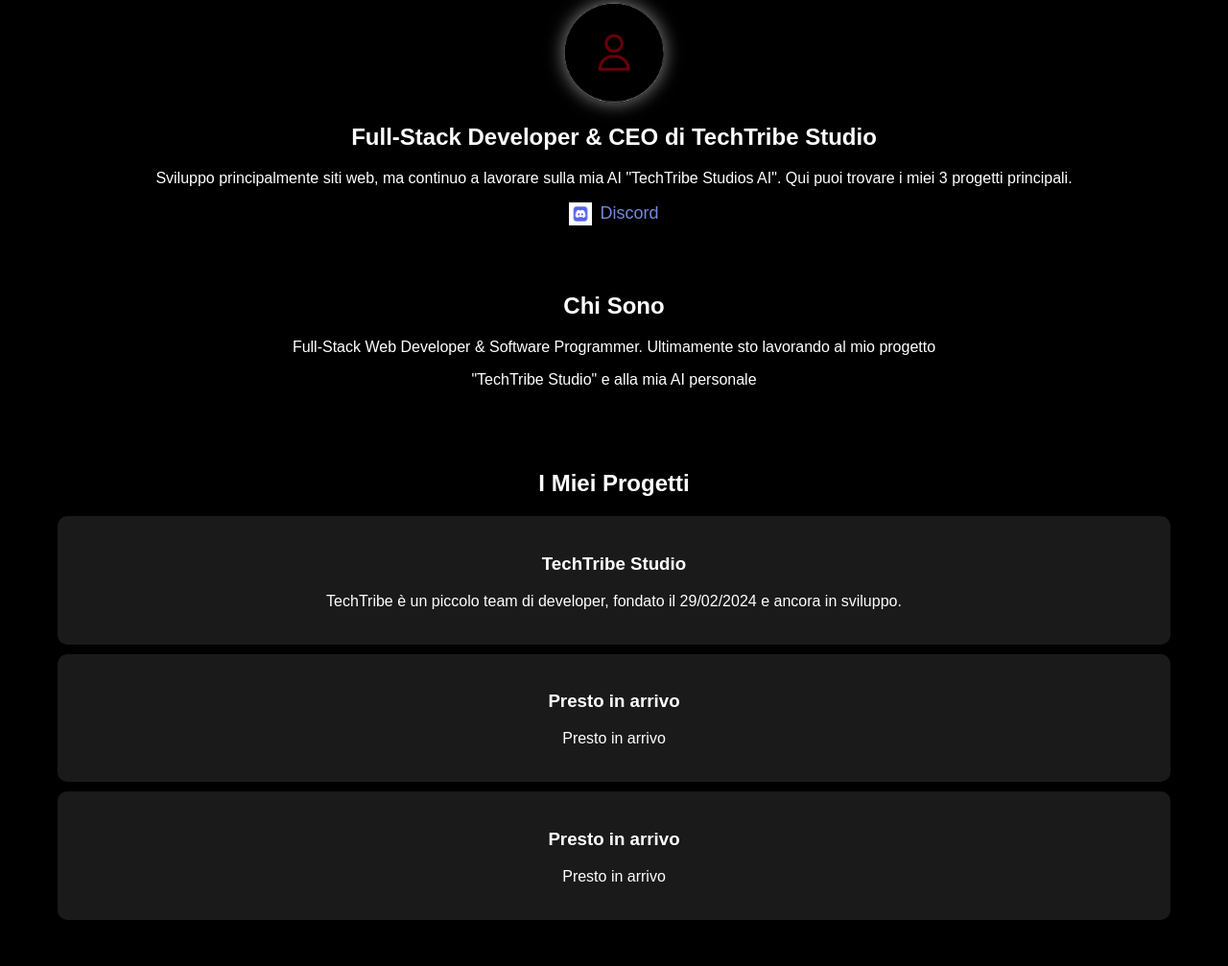
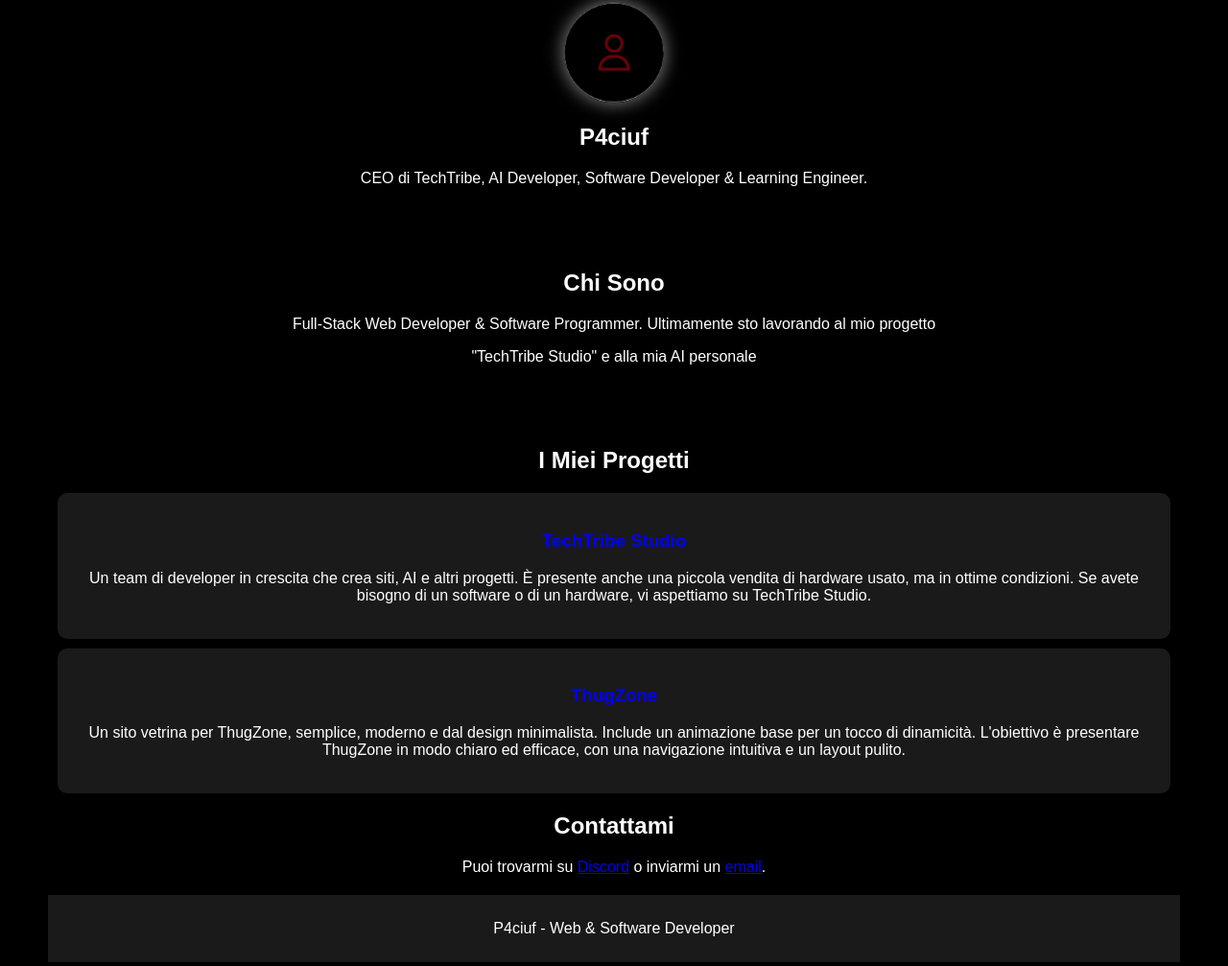
Before and after one commit to P4ciuf/Bio-P4ciuf, a plain HTML site: page index.html in a window 1280 px wide. Shown: the part 285-1292 px from the top of the page at 96% size. Drawn offline with Linux system fonts and the light colour scheme; files whose address does not match are found by name.

Commit message:
Update index.html

```diff
--- a/index.html
+++ b/index.html
@@ -5,7 +5,7 @@
     <meta name="viewport" content="width=device-width, initial-scale=1.0">
     <title>P4ciuf Portfolio</title>
     <link rel="stylesheet" href="style.css">
-    <link rel="icon" type="image/png" href="images/favicon.ico">
+    <link rel="icon" type="images/favicon.ico" href="images/favicon.ico">
 </head>
 <body>
     <div id="intro">
@@ -25,10 +25,8 @@
     </header>
     <section id="hero">
         <img src="images/profile.png" alt="Profile" class="profile-img">
-        <h2 class="fade-in">Full-Stack Developer & CEO di TechTribe Studio</h2>
-        <p class="fade-in">Sviluppo principalmente siti web, ma continuo a lavorare sulla mia AI "TechTribe Studios AI". Qui puoi trovare i miei 3 progetti principali.</p>
-        <a href="https://discord.gg/Z4cjcrGX8K" class="discord-link">
-            <img src="images/discord-icon.png" alt="Discord"> Discord
+        <h2 class="fade-in">P4ciuf</h2>
+        <p class="fade-in">CEO di TechTribe, AI Developer, Software Developer & Learning Engineer.</p>
         </a>
     </section>
 
@@ -41,18 +39,14 @@
     <section id="projects">
         <h2>I Miei Progetti</h2>
         <div class="project-card">
-            <h3>TechTribe Studio</h3>
-            <p>TechTribe è un piccolo team di developer, fondato il 29/02/2024 e ancora in sviluppo.</p>
+            <h3><a href="https://p4ciuf.github.io/ThugZone/" target="_blank" rel="noopener noreferrer" style="color: blue; text-decoration: none;">TechTribe Studio</a></h3>
+            <p>Un team di developer in crescita che crea siti, AI e altri progetti. È presente anche una piccola vendita di hardware usato, ma in ottime condizioni. Se avete bisogno di un software o di un hardware, vi aspettiamo su TechTribe Studio.</p>
         </div>
         <div class="project-card">
-            <h3>Presto in arrivo</h3>
-            <p>Presto in arrivo</p>
+            <h3><a href="https://p4ciuf.github.io/ThugZone/" target="_blank" rel="noopener noreferrer" style="color: blue; text-decoration: none;">ThugZone</a></h3>
+            <p>Un sito vetrina per ThugZone, semplice, moderno e dal design minimalista. Include un animazione base per un tocco di dinamicità. L'obiettivo è presentare ThugZone in modo chiaro ed efficace, con una navigazione intuitiva e un layout pulito.</p>
         </div>
-        <div class="project-card">
-        <h3>Presto in arrivo</h3>
-            <p>Presto in arrivo</p>
-        </div>
-    </section>
+
 
         <section id="contact">
     <h2>Contattami</h2>
@@ -78,7 +72,7 @@
                 if (i < text.length) {
                     introText.innerHTML += text.charAt(i);
                     i++;
-                    setTimeout(typeWriter, 100);
+                    setTimeout(typeWriter, 5);
                 } else {
                     setTimeout(() => {
                         document.getElementById("intro").style.opacity = "0";
```
